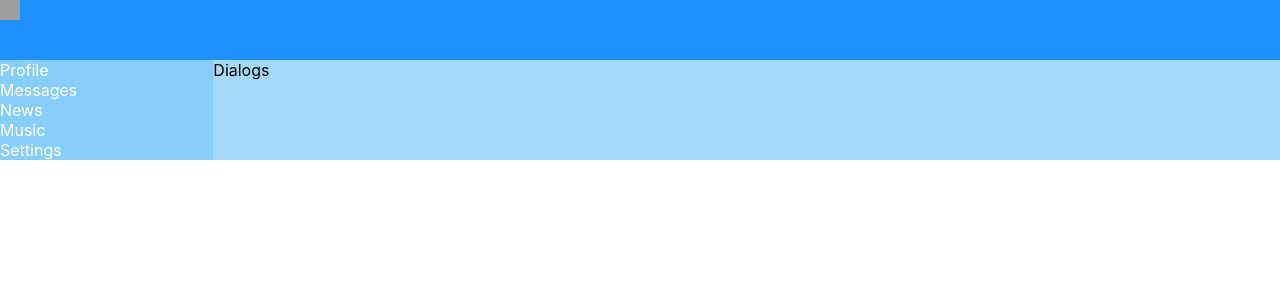
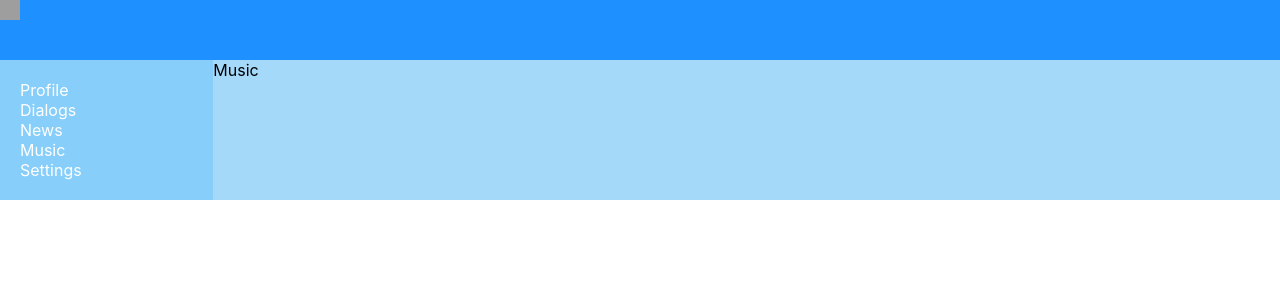
Before and after one commit to soulmatedev/way-of-samurai, a React (Create React App) app: page /music in a window 1280 px wide. Shown: the top 300 px of the page. Built offline with nearby package versions, Linux system fonts and the light colour scheme; grey boxes are pictures that could not be loaded.

Commit message:
Добавляет роутинг между основными страницами

```diff
--- a/package.json
+++ b/package.json
@@ -8,6 +8,7 @@
     "@testing-library/user-event": "^13.5.0",
     "react": "^18.2.0",
     "react-dom": "^18.2.0",
+    "react-router-dom": "^6.21.1",
     "react-scripts": "5.0.1",
     "web-vitals": "^2.1.4"
   },
--- a/src/App.js
+++ b/src/App.js
@@ -3,17 +3,28 @@ import Header from "./components/Header/Header";
 import Navbar from "./components/Navbar/Navbar";
 import Profile from "./components/Profile/Profile";
 import Dialogs from "./components/Dialogs/Dialogs";
+import {BrowserRouter, Route, Routes} from "react-router-dom";
+import News from "./components/News/News";
+import Music from "./components/Music/Music";
+import Settings from "./components/Settings/Settings";
 
 function App() {
 	return (
-		<div className="app-wrapper">
-			<Header/>
-			<Navbar/>
-			{/*<Profile/>*/}
-			<div className="app-wrapper-content">
-				<Dialogs/>
+		<BrowserRouter>
+			<div className="app-wrapper">
+				<Header/>
+				<Navbar/>
+				<div className="app-wrapper-content">
+					<Routes>
+						<Route path="/dialogs" element={<Dialogs/>}/>
+						<Route path="/profile" element={<Profile/>}/>
+						<Route path="/news" element={<News/>}/>
+						<Route path="/music" element={<Music/>}/>
+						<Route path="/settings" element={<Settings/>}/>
+					</Routes>
+				</div>
 			</div>
-		</div>
+		</BrowserRouter>
 	);
 }
 
--- /dev/null
+++ b/src/components/Music/Music.jsx
@@ -0,0 +1,11 @@
+import React from "react";
+
+const Music = () => {
+	return (
+		<div>
+			Music
+		</div>
+	)
+}
+
+export default Music;
--- a/src/components/Navbar/Navbar.jsx
+++ b/src/components/Navbar/Navbar.jsx
@@ -1,21 +1,23 @@
 import React from "react";
 import style from './Navbar.module.css';
+import {NavLink} from "react-router-dom";
+
 const Navbar = () => (
 	<nav className={style.nav}>
 		<div className={style.item}>
-            <a>Profile</a>
+			<NavLink to="/profile" activeClassName={style.active}>Profile</NavLink>
 		</div>
 		<div className={style.item}>
-            <a>Messages</a>
+			<NavLink to="/dialogs" activeClassName={style.active}>Dialogs</NavLink>
 		</div>
 		<div className={style.item}>
-            <a>News</a>
+			<NavLink to="/news" activeClassName={style.active}>News</NavLink>
 		</div>
 		<div className={style.item}>
-            <a>Music</a>
+			<NavLink to="/music" activeClassName={style.active}>Music</NavLink>
 		</div>
 		<div className={style.item}>
-            <a>Settings</a>
+			<NavLink to="/settings" activeClassName={style.active}>Settings</NavLink>
 		</div>
 	</nav>
 )
--- a/src/components/Navbar/Navbar.module.css
+++ b/src/components/Navbar/Navbar.module.css
@@ -1,8 +1,14 @@
 .nav {
     grid-area: n;
     background-color: #87CEFA;
+    padding: 20px;
 }
 
-.item {
+.item a{
     color: white;
+    text-decoration: none;
+
+    .active {
+        color: #1E90FF;
+    }
 }
--- /dev/null
+++ b/src/components/News/News.jsx
@@ -0,0 +1,11 @@
+import React from "react";
+
+const News = () => {
+	return (
+		<div>
+			News
+		</div>
+	)
+}
+
+export default News;
--- /dev/null
+++ b/src/components/Settings/Settings.jsx
@@ -0,0 +1,11 @@
+import React from "react";
+
+const Settings = () => {
+	return (
+		<div>
+			Settings
+		</div>
+	)
+}
+
+export default Settings;
```
Also changed, not shown: 1 other file (tests, documents, lock files or other folders). Lines whose indentation alone changed are shown as unchanged.
